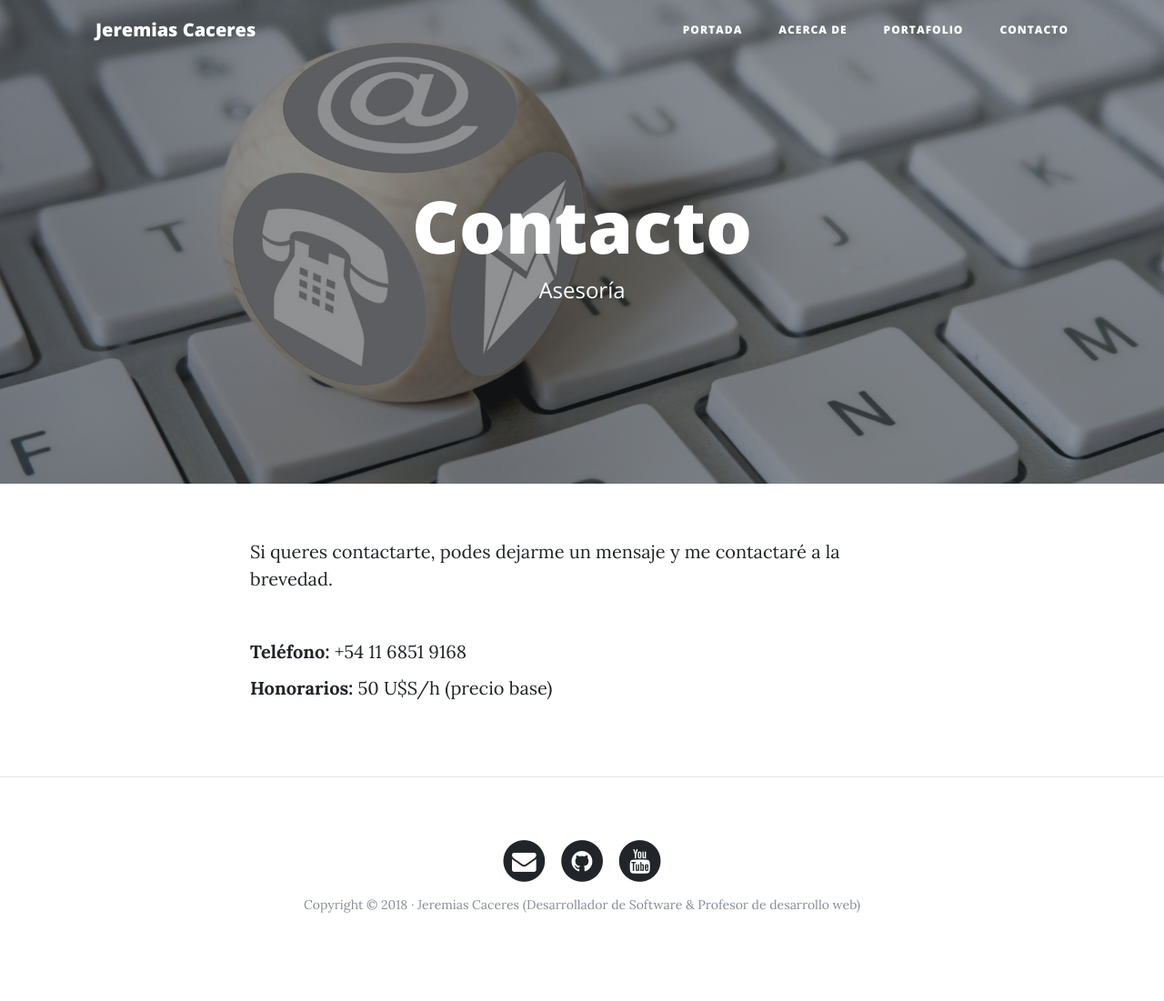
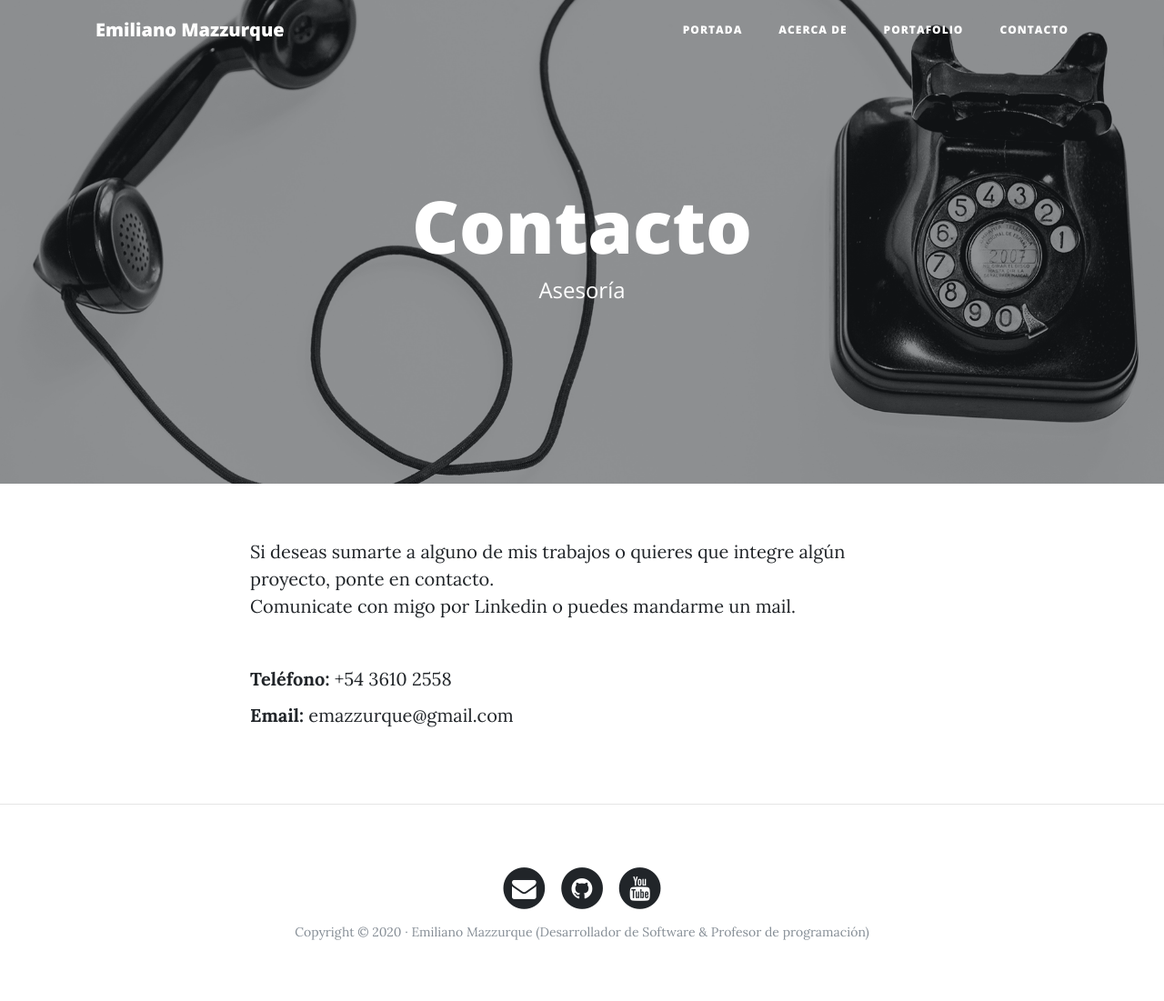
Before and after one commit to monioalmagro/curriculum_vitae, a Django app: page /contact/ in a window 1280 px wide. Shown: the whole page at 91% size. Before the commit the page ends 1004 px from the top, so only its background shows below. Run offline with Django 3.2, Linux system fonts and the light colour scheme; some libraries are stand-ins or nearby versions.

Commit message:
imagenes

```diff
--- a/web_personal/core/templates/core/about.html
+++ b/web_personal/core/templates/core/about.html
@@ -17,10 +17,10 @@
         <img class="img-fluid avatar" src="{% static 'core/img/avatar.jpg' %}" alt="">
     </div>
     <div class="col-lg-7 col-md-8">
-        <h2 class="section-heading">Jeremias Caceres</h2>
-        <p>Nacido en Avellaneda. Técnico en hardware, Desarrollador de Software en lo que se puede destacar lenguajes de programación como Java, Javascript, Python, Android y mas... </p>
+        <h2 class="section-heading">Emiliano Mazzurque</h2>
+        <p>Vivo en Boedo (CABA) muy cerca del Distrito Tecnológico. Desde muy joven soy un apasionado de la tecnología. A los 13 años hacía mi primer contacto con ella a través de mi incorporación a la Escuela Técnica. Luego, gracias a ser egresado como Técnico Electrónico con especialidad en Telecomunicaciones, ingresé en el mundo de la Electrónica aplicada a la industria y me inicie como programador de PLC. En una segunda etapa laboral, continuando la formación continua, Comencé a programar Robots y Sistemas de automatización de gran envergadura en la industria Automotriz .</p>
         <br>
-        <p>Participe en el derrocamiento del titan Thanos. Y colaboracion con San Matin en la liberacion de los pueblos originarios.</p>
+        <p>Esta etapa me encuentra compartiendo mi experiencia y brindarme a la educación publica enseñando a jóvenes y no tanto a Programar.</p>
     </div>
 </div>
 {% endblock %}
--- a/web_personal/core/templates/core/base.html
+++ b/web_personal/core/templates/core/base.html
@@ -3,13 +3,11 @@
 
     <head>
 
-        {% load static %}
     <meta charset="utf-8">
     <meta name="viewport" content="width=device-width, initial-scale=1, shrink-to-fit=no">
-        <link rel="shorcut icon" type="image/png" href="{% static 'favicon.ico' %} "/>
+    {% load static %}
+    <title>{% block title %}{% endblock %} | Emiliano Mazzurque</title>
 
-
-        <title>{% block title %}{%endblock%} | Jeremias Caceres</title>
 
         <!-- Estilos y fuentes del template  -->
 
@@ -26,11 +24,12 @@
     <!-- Navegación -->
     <nav class="navbar navbar-expand-lg navbar-light fixed-top" id="mainNav">
       <div class="container">
-        <a class="navbar-brand" href="{% url 'home' %}">Jeremias Caceres</a>
+        <a class="navbar-brand" href="{% url 'home' %}">Emiliano Mazzurque</a>
         <button class="navbar-toggler navbar-toggler-right" type="button" data-toggle="collapse" data-target="#navbarResponsive" aria-controls="navbarResponsive" aria-expanded="false" aria-label="Toggle navigation">
           Menú
           <i class="fa fa-bars"></i>
         </button>
+
         <div class="collapse navbar-collapse" id="navbarResponsive">
             <ul class="navbar-nav ml-auto">
             <li class="nav-item">
@@ -89,15 +88,16 @@
                 </a>
               </li>
               <li class="list-inline-item">
-                <a href="#">
+                <a href="https://github.com/monioalmagro">
                   <span class="fa-stack fa-lg">
                     <i class="fa fa-circle fa-stack-2x"></i>
                     <i class="fa fa-github fa-stack-1x fa-inverse"></i>
                     </span>
                 </a>
               </li>
+
               <li class="list-inline-item">
-                <a href="#">
+                <a href="https://www.linkedin.com/in/emiliano-mazzurque-6321ba181/">
                   <span class="fa-stack fa-lg">
                     <i class="fa fa-circle fa-stack-2x"></i>
                     <i class="fa fa-youtube fa-stack-1x fa-inverse"></i>
@@ -105,7 +105,7 @@
                 </a>
                 </li>
             </ul>
-            <p class="copyright text-muted">Copyright &copy; 2018 · Jeremias Caceres (Desarrollador de Software & Profesor de desarrollo web) </p>
+            <p class="copyright text-muted">Copyright &copy; 2020 · Emiliano Mazzurque (Desarrollador de Software & Profesor de programación) </p>
             </div>
         </div>
         </div>
--- a/web_personal/core/templates/core/contact.html
+++ b/web_personal/core/templates/core/contact.html
@@ -14,10 +14,11 @@
 {% block content %}
 <div class="row">
     <div class="col-lg-8 col-md-10 mx-auto">
-        <p>Si queres contactarte, podes dejarme un mensaje y me contactaré a la brevedad.</p>
+        <p>Si deseas sumarte a alguno de mis trabajos o quieres que integre algún proyecto, ponte en contacto. <br>
+         Comunicate con migo por Linkedin o puedes mandarme un mail.</p>
         <br>
-        <p><b>Teléfono:</b> +54 11 6851 9168</p>
-        <p><b>Honorarios:</b> 50 U$S/h (precio base)</p>
+        <p><b>Teléfono:</b> +54 3610 2558</p>
+        <p><b>Email:</b> emazzurque@gmail.com</p>
     </div>
 </div>
 {% endblock %}
--- a/web_personal/core/templates/core/home.html
+++ b/web_personal/core/templates/core/home.html
@@ -7,6 +7,6 @@
 {% block background %}{% static 'core/img/home.jpg' %}{% endblock %}
 
 {% block headers %}
-    <h1>Jeremias Caceres</h1>
-    <span class="subheading">Desarrollador de Software & Profesor de desarrollo web</span>
+    <h1>Emiliano Mazzurque</h1>
+    <span class="subheading">Desarrollador de Software & Profesor de programación</span>
 {% endblock %}
```
Also changed, not shown: web_personal/core/static/core/img/avatar.jpg, web_personal/core/static/core/img/avatar1.jpg (added), web_personal/core/static/core/img/contact-bg.jpg (deleted), web_personal/core/static/core/img/contact.jpg, web_personal/core/static/core/img/contact1.jpg (added), web_personal/core/static/core/img/escudo.jpg (added), web_personal/core/static/core/img/home.jpg, web_personal/core/static/core/img/home1.jpg (added), web_personal/core/static/core/img/portfolio-bg.jpg (deleted), web_personal/core/static/core/img/portfolio-bg1.png (added), 1 other file. Lines whose indentation alone changed are shown as unchanged.
